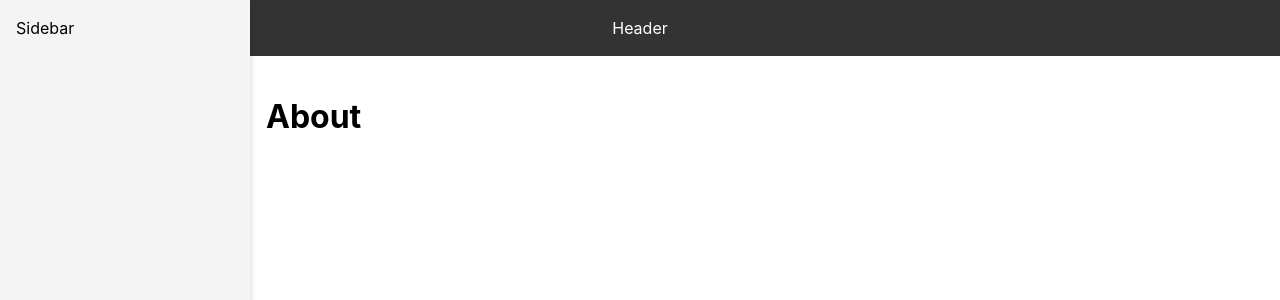
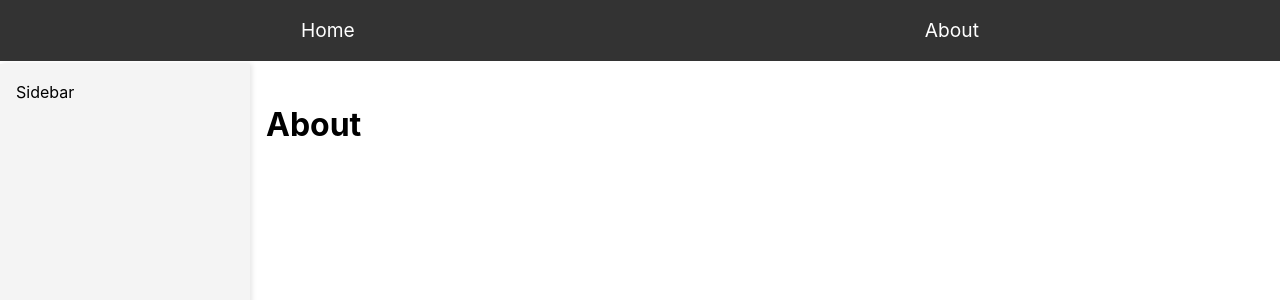
Before and after one commit to wookjjin/framework-react, a React (Vite) app: page /about in a window 1280 px wide. Shown: the top 300 px of the page. Built offline with nearby package versions, Linux system fonts and the light colour scheme.

Commit message:
Update eslint-import order

```diff
--- a/src/App.tsx
+++ b/src/App.tsx
@@ -1,7 +1,8 @@
 import { RouterProvider, createBrowserRouter } from 'react-router-dom'
 import DefaultLayout from '~/layouts/default'
+import About from '~/pages/about'
 import ErrorPage from '~/pages/error-page'
-import About from '~/pages/about'
+import React from 'react'
 
 const router = createBrowserRouter([
   {
--- a/src/layouts/default.tsx
+++ b/src/layouts/default.tsx
@@ -1,4 +1,4 @@
-import { Outlet } from 'react-router-dom'
+import { Outlet, Link as RouterLink } from 'react-router-dom'
 import styled from 'styled-components'
 
 const Header = styled.header`
@@ -6,6 +6,27 @@ const Header = styled.header`
   color: #fff;
   padding: 1rem;
   text-align: center;
+  position: fixed;
+  top: 0;
+  left: 0;
+  width: 100%;
+  z-index: 1;  // Sidebar보다 위에 오도록 설정
+`
+
+const HeaderNav = styled.nav`
+  display: flex;
+  justify-content: space-around;
+  flex-grow: 1;
+`
+
+const StyledLink = styled(RouterLink)`
+  color: #fff;
+  text-decoration: none;
+  font-size: 1.2rem;
+
+  &:hover {
+    text-decoration: underline;
+  }
 `
 
 const Sidebar = styled.aside`
@@ -16,13 +37,16 @@ const Sidebar = styled.aside`
   position: fixed;
   top: 0;
   left: 0;
-  box-shadow: 2px 0 5px rgba(0,0,0,0.1);
+  box-shadow: 2px 0 5px rgba(0, 0, 0, 0.1);
+  margin-top: 4rem;  // Header 높이만큼 내려오도록 설정
+  z-index: 0;  // Header보다 아래에 오도록 설정
 `
 
 const Content = styled.main`
   margin-left: 250px;
+  margin-top: 4rem;  // Header 높이만큼 내려오도록 설정
   padding: 1rem;
-  height: 100vh;
+  height: calc(100vh - 4rem);  // Header 높이를 제외한 높이
   overflow-y: auto;
 `
 
@@ -36,7 +60,12 @@ const DefaultLayout = () => {
 
   return (
     <Container>
-      <Header>Header</Header>
+      <Header>
+        <HeaderNav>
+          <StyledLink to="/">Home</StyledLink>
+          <StyledLink to="/about">About</StyledLink>
+        </HeaderNav>
+      </Header>
       <Sidebar>Sidebar</Sidebar>
       <Content><Outlet /></Content>
     </Container>
--- a/src/pages/error-page.tsx
+++ b/src/pages/error-page.tsx
@@ -1,3 +1,4 @@
+import React from 'react'
 import { useRouteError, isRouteErrorResponse } from 'react-router-dom'
 import styled from 'styled-components'
 
@@ -10,7 +11,7 @@ const Container = styled.div`
   height: 100vh;
 `
 
-export default function ErrorPage() {
+const ErrorPage:React.FC =() =>{
   const error = useRouteError()
 
   if (isRouteErrorResponse(error)) {
@@ -43,6 +44,8 @@ export default function ErrorPage() {
       </Container>
     )
   } else {
-    return <></>
+    return (<></>)
   }
 }
+
+export default ErrorPage
--- a/vite.config.ts
+++ b/vite.config.ts
@@ -1,7 +1,7 @@
+import path from 'path'
+import react from '@vitejs/plugin-react'
+import AutoImport from 'unplugin-auto-import/vite'
 import { defineConfig } from 'vite'
-import path from 'path'
-import AutoImport from 'unplugin-auto-import/vite'
-import react from '@vitejs/plugin-react'
 
 // https://vitejs.dev/config/
 export default defineConfig({
```
Also changed, not shown: eslint.config.js (+28 -1 lines), 1 other file (tests, documents, lock files or other folders).
